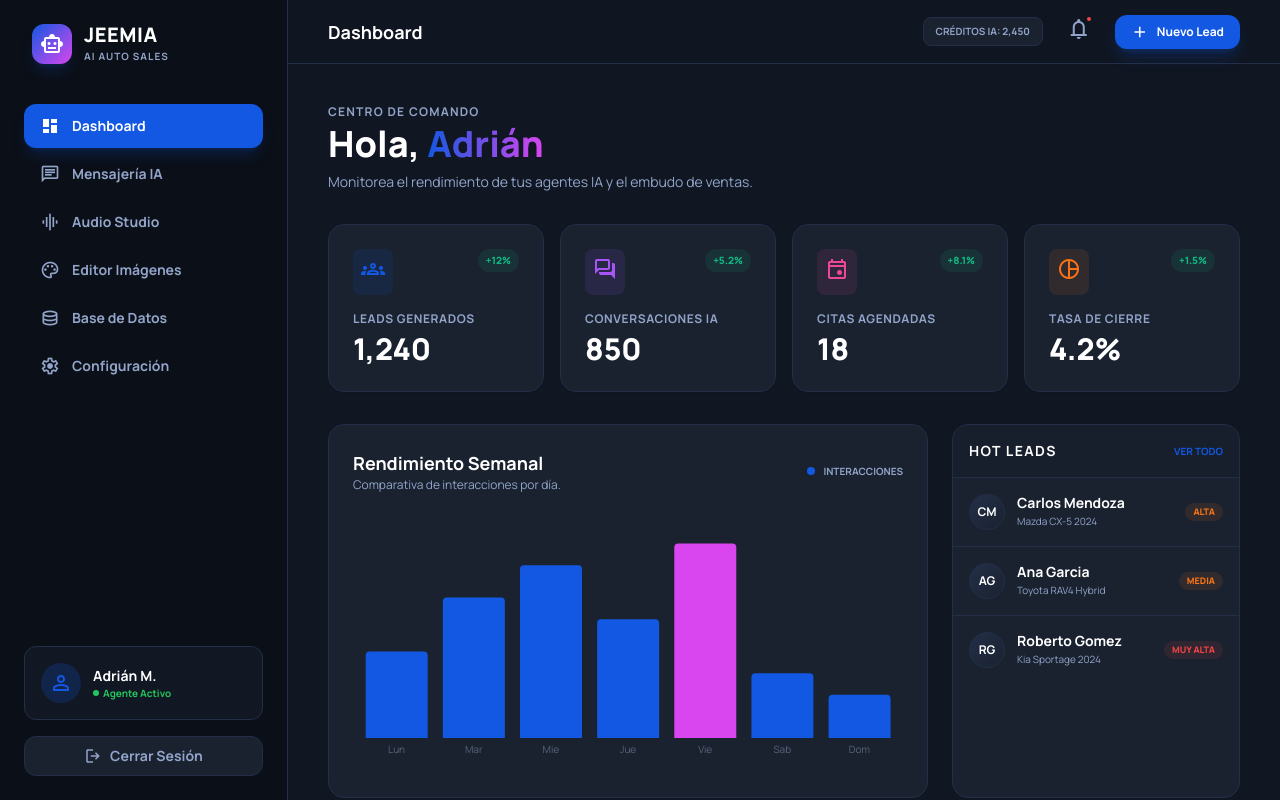
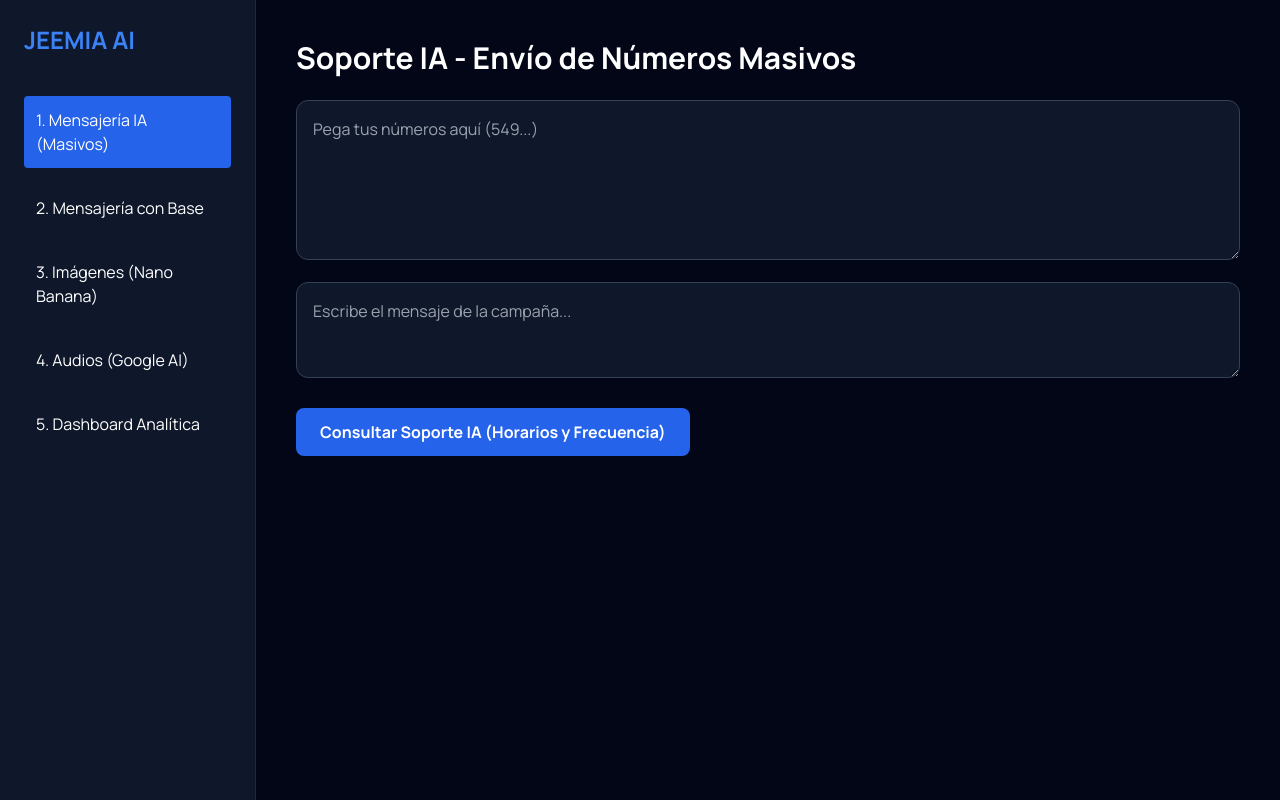
Before and after one commit to woowestudio45-prog/adrian222, a React (Vite) app: page / in a window 1280 px wide. Built offline with nearby package versions, Linux system fonts and the light colour scheme.

Commit message:
Update App.tsx

```diff
--- a/App.tsx
+++ b/App.tsx
@@ -1,34 +1,83 @@
+import React, { useState } from 'react';
+import { geminiService } from './services/geminiService';
 
-import React, { useState } from 'react';
-import { View } from './types';
-import Layout from './components/Layout';
-import Dashboard from './components/Dashboard';
-import AudioStudio from './components/AudioStudio';
-import ImageStudio from './components/ImageStudio';
-import MessageStudio from './components/MessageStudio';
-import DataStudio from './components/DataStudio';
-import Settings from './components/Settings';
-
-const App: React.FC = () => {
-  const [currentView, setCurrentView] = useState<View>(View.DASHBOARD);
-
-  const renderView = () => {
-    switch (currentView) {
-      case View.DASHBOARD: return <Dashboard />;
-      case View.AUDIO_STUDIO: return <AudioStudio />;
-      case View.IMAGE_STUDIO: return <ImageStudio />;
-      case View.MESSAGING: return <MessageStudio />;
-      case View.DATABASE: return <DataStudio />;
-      case View.SETTINGS: return <Settings />;
-      default: return <Dashboard />;
-    }
-  };
+function App() {
+  const [activeTab, setActiveTab] = useState('mensajeria-ia');
 
   return (
-    <Layout currentView={currentView} onViewChange={setCurrentView}>
-      {renderView()}
-    </Layout>
+    <div className="min-h-screen bg-slate-950 text-white font-sans">
+      {/* Barra Lateral de Navegación */}
+      <nav className="fixed w-64 h-full bg-slate-900 border-r border-slate-800 p-6">
+        <h1 className="text-2xl font-bold text-blue-500 mb-10">JEEMIA AI</h1>
+        <ul className="space-y-4">
+          <li onClick={() => setActiveTab('mensajeria-ia')} className={`cursor-pointer p-3 rounded ${activeTab === 'mensajeria-ia' ? 'bg-blue-600' : 'hover:bg-slate-800'}`}>1. Mensajería IA (Masivos)</li>
+          <li onClick={() => setActiveTab('base-datos')} className={`cursor-pointer p-3 rounded ${activeTab === 'base-datos' ? 'bg-blue-600' : 'hover:bg-slate-800'}`}>2. Mensajería con Base</li>
+          <li onClick={() => setActiveTab('imagenes')} className={`cursor-pointer p-3 rounded ${activeTab === 'imagenes' ? 'bg-blue-600' : 'hover:bg-slate-800'}`}>3. Imágenes (Nano Banana)</li>
+          <li onClick={() => setActiveTab('audios')} className={`cursor-pointer p-3 rounded ${activeTab === 'audios' ? 'bg-blue-600' : 'hover:bg-slate-800'}`}>4. Audios (Google AI)</li>
+          <li onClick={() => setActiveTab('dashboard')} className={`cursor-pointer p-3 rounded ${activeTab === 'dashboard' ? 'bg-blue-600' : 'hover:bg-slate-800'}`}>5. Dashboard Analítica</li>
+        </ul>
+      </nav>
+
+      {/* Contenido Principal */}
+      <main className="ml-64 p-10">
+        {activeTab === 'mensajeria-ia' && (
+          <section>
+            <h2 className="text-3xl font-bold mb-6">Soporte IA - Envío de Números Masivos</h2>
+            <textarea id="num_input" className="w-full h-40 bg-slate-900 border border-slate-700 p-4 rounded-xl mb-4" placeholder="Pega tus números aquí (549...)" />
+            <textarea id="msg_input" className="w-full h-24 bg-slate-900 border border-slate-700 p-4 rounded-xl mb-6" placeholder="Escribe el mensaje de la campaña..." />
+            <button className="bg-blue-600 px-6 py-3 rounded-lg font-bold">Consultar Soporte IA (Horarios y Frecuencia)</button>
+          </section>
+        )}
+
+        {activeTab === 'base-datos' && (
+          <section>
+            <h2 className="text-3xl font-bold mb-6">Carga de Base de Datos</h2>
+            <div className="border-2 border-dashed border-slate-700 p-20 text-center rounded-2xl mb-6">Subir archivo Excel o CSV</div>
+            <textarea className="w-full h-24 bg-slate-900 border border-slate-700 p-4 rounded-xl" placeholder="Mensaje personalizado para la base..." />
+          </section>
+        )}
+
+        {activeTab === 'imagenes' && (
+          <section>
+            <h2 className="text-3xl font-bold mb-6">Generador Pro (Nano Banana)</h2>
+            <input className="w-full p-4 bg-slate-900 border border-slate-700 rounded-xl mb-4" placeholder="Describe la imagen que deseas crear..." />
+            <button className="bg-purple-600 px-6 py-3 rounded-lg font-bold">Generar Imagen Pro</button>
+          </section>
+        )}
+
+        {activeTab === 'audios' && (
+          <section>
+            <h2 className="text-3xl font-bold mb-6">Texto a Voz (Google AI Studio)</h2>
+            <textarea className="w-full h-32 bg-slate-900 border border-slate-700 p-4 rounded-xl mb-4" placeholder="Escribe el texto que Ana dirá por audio..." />
+            <button className="bg-emerald-600 px-6 py-3 rounded-lg font-bold">Crear Audio de Venta</button>
+          </section>
+        )}
+
+        {activeTab === 'dashboard' && (
+          <section>
+            <h2 className="text-3xl font-bold mb-6">Análisis de Campañas</h2>
+            <div className="grid grid-cols-3 gap-6 mb-10">
+              <div className="bg-blue-900/30 p-6 rounded-xl border border-blue-500">
+                <h3 className="text-blue-400 font-bold">CALIENTES</h3>
+                <p className="text-4xl mt-2">0</p>
+              </div>
+              <div className="bg-orange-900/30 p-6 rounded-xl border border-orange-500">
+                <h3 className="text-orange-400 font-bold">TIBIOS</h3>
+                <p className="text-4xl mt-2">0</p>
+              </div>
+              <div className="bg-slate-800 p-6 rounded-xl border border-slate-600">
+                <h3 className="text-slate-400 font-bold">FRÍOS</h3>
+                <p className="text-4xl mt-2">0</p>
+              </div>
+            </div>
+            <div className="bg-slate-900 p-6 rounded-xl border border-slate-800 text-slate-400 text-center">
+              Tablas e informes diarios, semanales y mensuales aparecerán aquí tras el primer envío.
+            </div>
+          </section>
+        )}
+      </main>
+    </div>
   );
-};
+}
 
 export default App;
```
